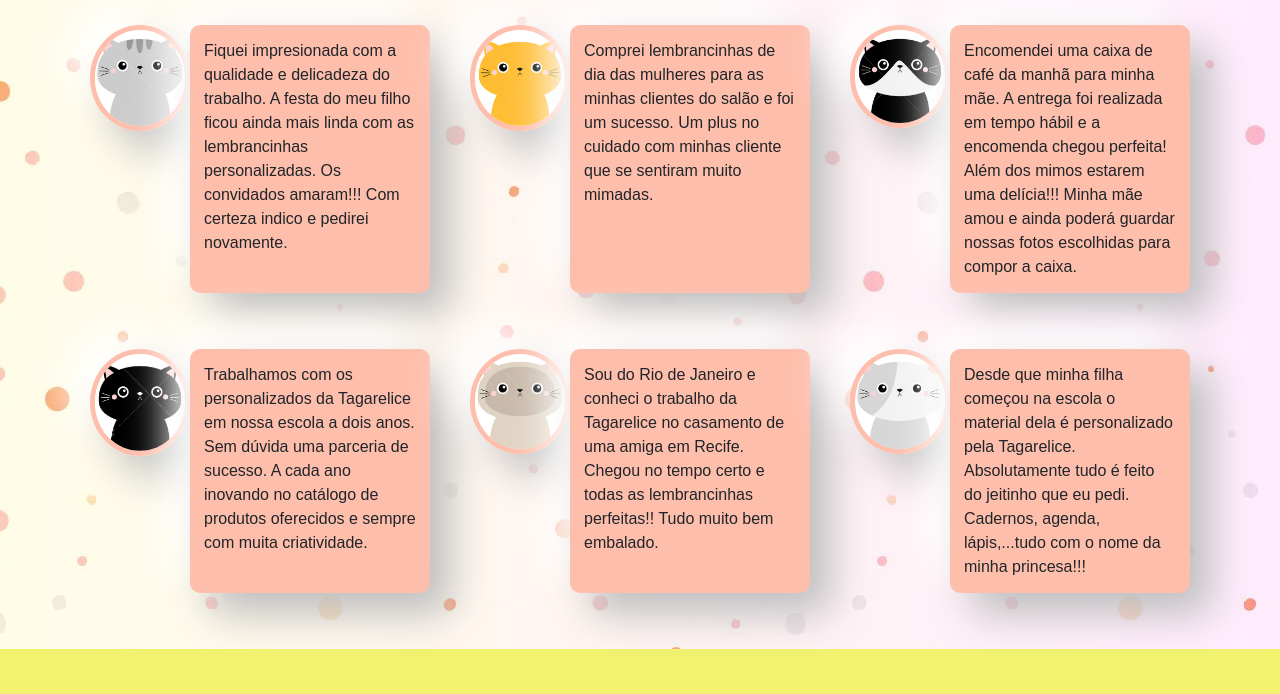
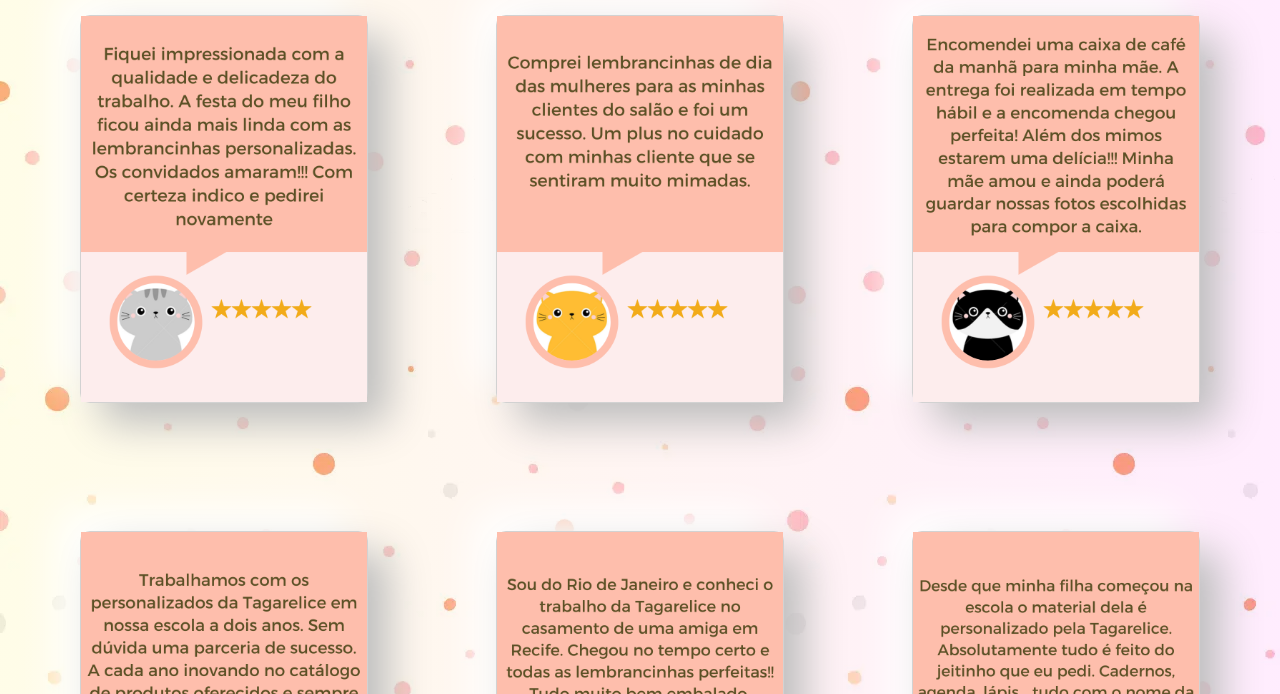
Before and after one commit to DayLBarros/PFDayanneBarros, a website: page html/depoimentos.html in a window 1280 px wide. Shown: the part 199-893 px from the top of the page. Drawn offline with nearby package versions, Linux system fonts and the light colour scheme.

Commit message:
responsive testimonio

```diff
--- a/html/depoimentos.html
+++ b/html/depoimentos.html
@@ -81,29 +81,23 @@
 <main>
     <h1 class="section-title">Depoimentos</h1>
     <section class= depoimentos-container>
-        <div class="depoimentos">
-            <img src="../multimedia/perfil1.png" alt="Perfil 1" width="80" height="80">
-            <p>Fiquei impresionada com a qualidade e delicadeza do trabalho. A festa do meu filho ficou ainda mais linda com as lembrancinhas personalizadas. Os convidados amaram!!! Com certeza indico e pedirei novamente.</p>
+        <div class="card" style="width: 18rem;">
+            <img src="../multimedia/Depoimento1.png">
         </div>
-        <div class="depoimentos">
-            <img src="../multimedia/perfil2.png" alt="Perfil 2" width="80" height="80">
-            <p>Comprei lembrancinhas de dia das mulheres para as minhas clientes do salão e foi um sucesso. Um plus no cuidado com minhas cliente que se sentiram muito mimadas. </p>
+        <div class="card" style="width: 18rem;">
+            <img src="../multimedia/Depoimento2.png">
         </div>
-        <div class="depoimentos">
-            <img src="../multimedia/perfil3.png" alt="Perfil 3" width="80" height="80">
-            <p>Encomendei uma caixa de café da manhã para minha mãe. A entrega foi realizada em tempo hábil e a encomenda chegou perfeita! Além dos mimos estarem uma delícia!!! Minha mãe amou e ainda poderá guardar nossas fotos escolhidas para compor a caixa.</p>
+        <div class="card" style="width: 18rem;">
+            <img src="../multimedia/Depoimento3.png">
         </div>
-        <div class="depoimentos">
-            <img src="../multimedia/perfil4.png" alt="Perfil  4" width="80" height="80">
-            <p>Trabalhamos com os personalizados da Tagarelice em nossa escola a dois anos. Sem dúvida uma parceria de sucesso. A cada ano inovando no catálogo de produtos oferecidos e sempre com muita criatividade.</p>
+        <div class="card" style="width: 18rem;">
+            <img src="../multimedia/Depoimento4.png">
         </div>
-        <div class="depoimentos">
-            <img src="../multimedia/perfil5.png" alt="Perfil 5" width="80" height="80">
-            <p>Sou do Rio de Janeiro e conheci o trabalho da Tagarelice no casamento de uma amiga em Recife. Chegou no tempo certo e todas as lembrancinhas perfeitas!! Tudo muito bem embalado.</p>
+        <div class="card" style="width: 18rem;">
+            <img src="../multimedia/Depoimento5.png">
         </div>
-         <div class="depoimentos">
-            <img src="../multimedia/perfil6.png" alt="Perfil 6" width="80" height="80">
-            <p>Desde que minha filha começou na escola o material dela é personalizado pela Tagarelice. Absolutamente tudo é feito do jeitinho que eu pedi. Cadernos, agenda, lápis,...tudo com o nome da minha princesa!!!</p>
+         <div class="card" style="width: 18rem;">
+            <img src="../multimedia/Depoimento6.png">
         </div>
    </section>
 </main>
--- a/scss/layout/_encomendas.scss
+++ b/scss/layout/_encomendas.scss
@@ -53,8 +53,6 @@
         color: $marrom-padrao;
     }
 
-
-
     p {
         margin-bottom: 20px;
         font-size: 0.9rem;
@@ -62,7 +60,3 @@
 
     }
 }
-
-.formadeenvio h5, .perguntasfrequentes h5 {
-    color: $marrom-padrao;
-}
--- a/scss/layout/_testimonios.scss
+++ b/scss/layout/_testimonios.scss
@@ -1,27 +1,19 @@
 .depoimentos-container{
-    display: grid;
-    grid-template-columns: repeat(3, 1fr);
-    grid-template-rows: auto;
-    width: 90%;
-    max-width: 1100px;
-    margin: 40px auto;
-    gap: 40px;
+    display: flex;
+    flex-wrap: wrap;
+    justify-content: center;
+    gap: 10vw;
+    margin: 0 40px;
+    margin-bottom: 60px;
 
-    .depoimentos{
-        display: grid;
-        grid-template-columns: 100px 1fr;
-        width: 100%;
+    .card{
+        @include neo(10px, 21px);
+        transition: transform 0.3s ease;
+        &:hover{
+            transform: scale(1.1);
+        }
+
     }
 
-    img{
-        border: 5px solid $rosa-padrao;
-        @include neo (50%, 21px);
-        width: 100%;
-        height: auto;
-    }
 
-    p {
-        @include text ($rosa-padrao, $fonte-padrao, 14px);
-        @include neo (10px, 21px);
-    }
 }
```
Also changed, not shown: css/style.css, multimedia/Depoimento1.png (added), multimedia/Depoimento2.png (added), multimedia/Depoimento3.png (added), multimedia/Depoimento4.png (added), multimedia/Depoimento5.png (added), multimedia/Depoimento6.png (added), 1 other file.
